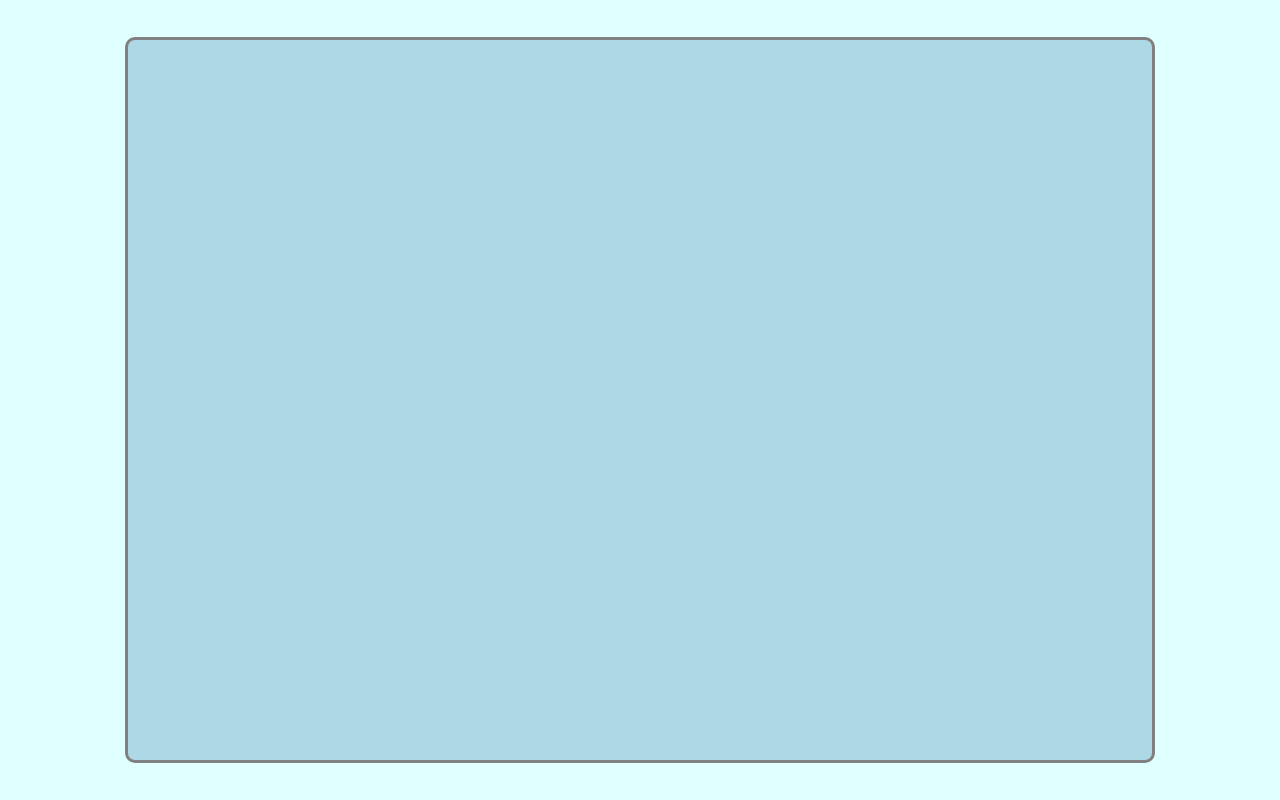
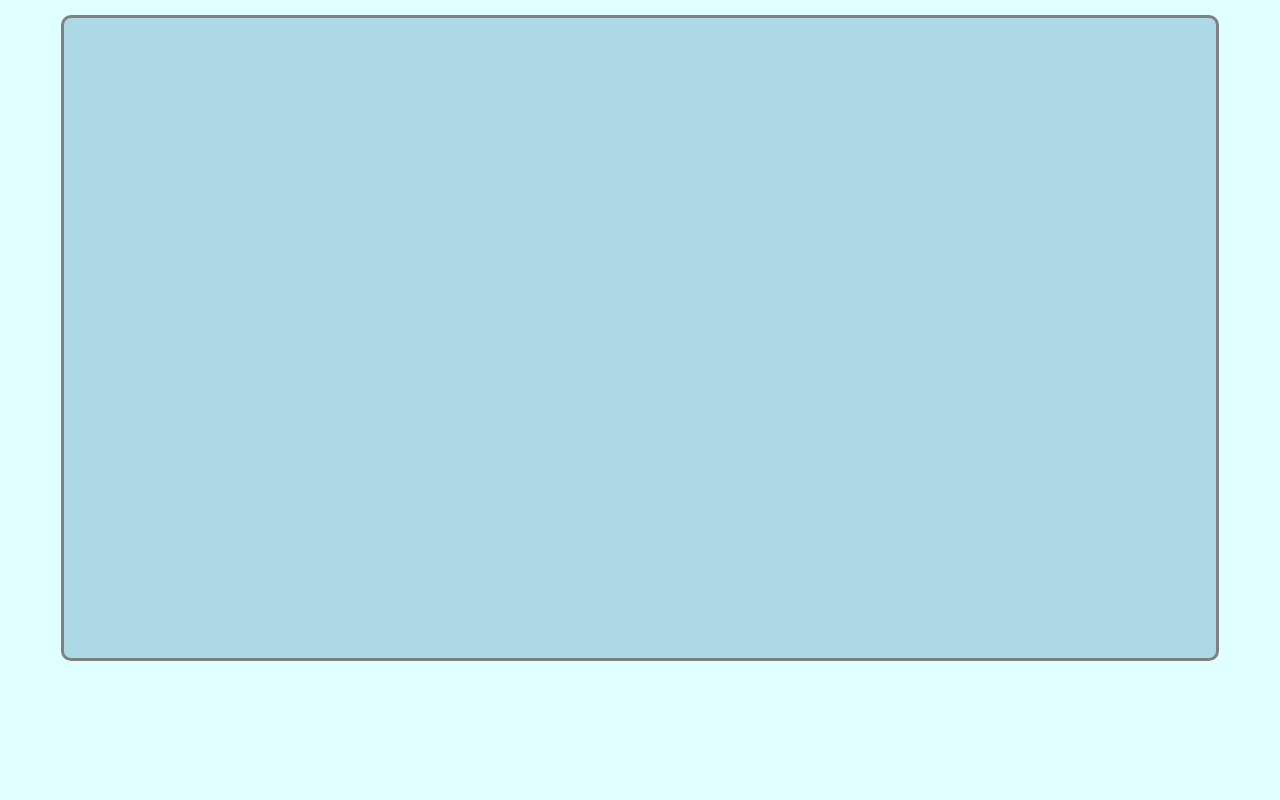
Before and after one commit to rawsonb/odin-library, a plain HTML site: page index.html in a window 1280 px wide. Drawn offline with Linux system fonts and the light colour scheme.

Commit message:
fix layout to add form

```diff
--- a/styles.css
+++ b/styles.css
@@ -9,19 +9,20 @@ body {
     margin: 0;
     padding: 0;
     display: flex;
-    align-items: center;
     justify-content: center;
 }
 
 #books {
+    margin-top: 15px;
     background-color: lightblue;
-    height: 90vh;
-    width: 80vw;
+    height: 80vh;
+    width: 90vw;
     border-radius: 10px;
     border: 3px solid grey;
     display: grid;
-    grid-template-columns: repeat(3, 1fr);
-    grid-template-rows: repeat(auto-fill, calc(80vw/2.5));
+    grid-template-columns: repeat(auto-fit, 200px);
+    grid-template-rows: repeat(auto-fit, 200px);
+    overflow: scroll;
 }
 
 #books > div {
@@ -34,6 +35,8 @@ body {
     flex-direction: column;
     justify-content: space-evenly;
     overflow: scroll;
+    height: 180px;
+    width: 180px;
 }
 
 #books > div > h2 {
```
